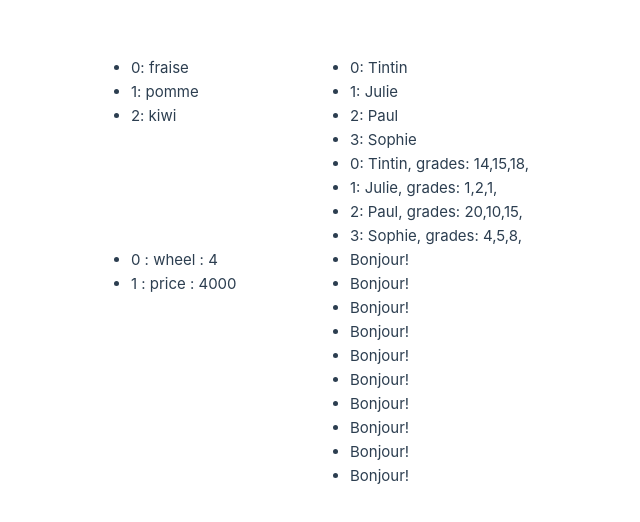
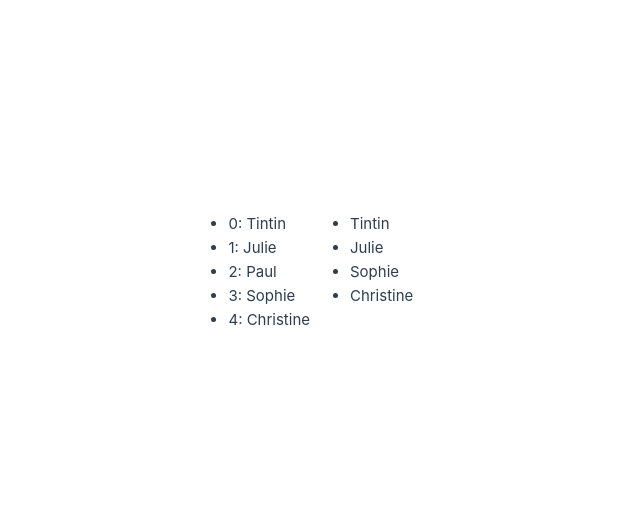
Before and after one commit to dhruthinooka/vueProj, a Vue app: page / in a window 1280 px wide. Shown: the part 128-650 px from the top of the page, without its empty margins (330-970 px from the left). Built offline with nearby package versions, Linux system fonts and the light colour scheme; the HTML template or start-up script is replaced by a standard one.

Commit message:
v-for with v-if

```diff
--- a/src/App.vue
+++ b/src/App.vue
@@ -1,46 +1,33 @@
 <template>
+
   <ul>
-<!--    access elements of an object using 'for'-->
-    <li v-for="(fruit, index) in fruits">{{ index }}: {{ fruit }}</li>
-    <!--    In the below example, we are only fetching fruit and not the index-->
-    <!--    <li v-for="fruit in fruits">{{ fruit }}</li>-->
-
-    <!--    we can also use 'of' in place of 'in' while iterating using for-->
+    <!--    we can use the 'for' and can bind a key -->
+    <li v-for="({ name, id }, index) in users" :key="id">{{ index }}: {{ name }}</li>
   </ul>
   <ul>
-    <!--    we can simply use the standard syntax of 'for'-->
-    <li v-for="(user, index) in users">{{ index }}: {{ user.name }}</li>
-    <!--    we can deconstruct the user list to directly fetch 'name'-->
-    <li v-for="({ name, grades }, index) in users">
-      {{ index }}: {{ name }},
-      grades: <span v-for="grade of grades"> {{ grade }},</span></li>
+    <template v-for="({ name, id }) in users" :key="id">
+      <li v-if="name != 'Paul'">{{ name }}</li>
+    </template>
   </ul>
-<!--  access key-value pair along with index-->
-  <ul>
-    <li v-for="(value, key, index) of car">
-      {{ index }} : {{ key }} : {{ value }}
-    </li>
-  </ul>
-<!--  print a text n times-->
-  <ul>
-    <li v-for="i in 10">Bonjour!</li>
-  </ul>
-
 </template>
 <script setup lang="ts">
 import { reactive } from 'vue'
 
-const fruits = reactive(['fraise', 'pomme', 'kiwi'])
 const users = reactive([
-  { name: 'Tintin', grades: [14, 15, 18] },
-  { name: 'Julie', grades: [1, 2, 1] },
-  { name: 'Paul', grades: [20, 10, 15] },
-  { name: 'Sophie', grades: [4, 5, 8] }
+  { name: 'Tintin', id: 1 },
+  { name: 'Julie', id: 2 },
+  { name: 'Paul', id: 3 },
+  { name: 'Sophie', id: 4 }
 ])
 
-const car = {
-  wheel: 4,
-  price: 4000
-}
+// add a user to the users object after 3 sec
+setTimeout(() => {
+  users.push(
+    {
+      name: 'Christine',
+      id: 1
+    })
+}, 3000)
+
 </script>
 <style scoped lang="scss"></style>
```
